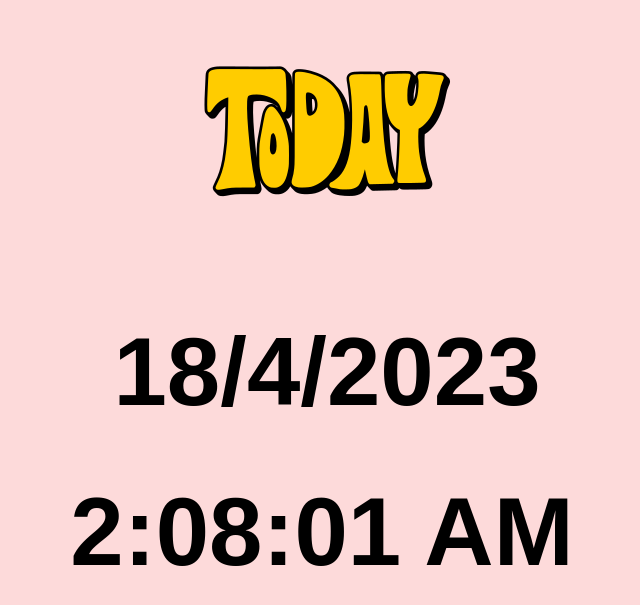
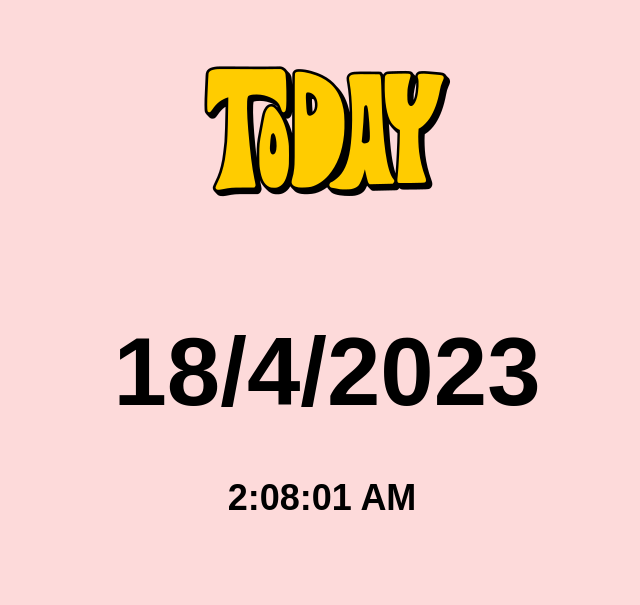
Before and after one commit to NormanSinay/norman_sinay, a plain HTML site: page mes/index.html in a window 1280 px wide. Shown: the part 147-752 px from the top of the page, without its empty margins (313-953 px from the left). Drawn offline with Linux system fonts and the light colour scheme.

Commit message:
Update style.css

```diff
--- a/mes/style.css
+++ b/mes/style.css
@@ -14,7 +14,7 @@
 }
 
 #hora {
-    font-size: 96px;
+    font-size: 36px;
     font-weight: bold;
     text-align: center;
 }
```
